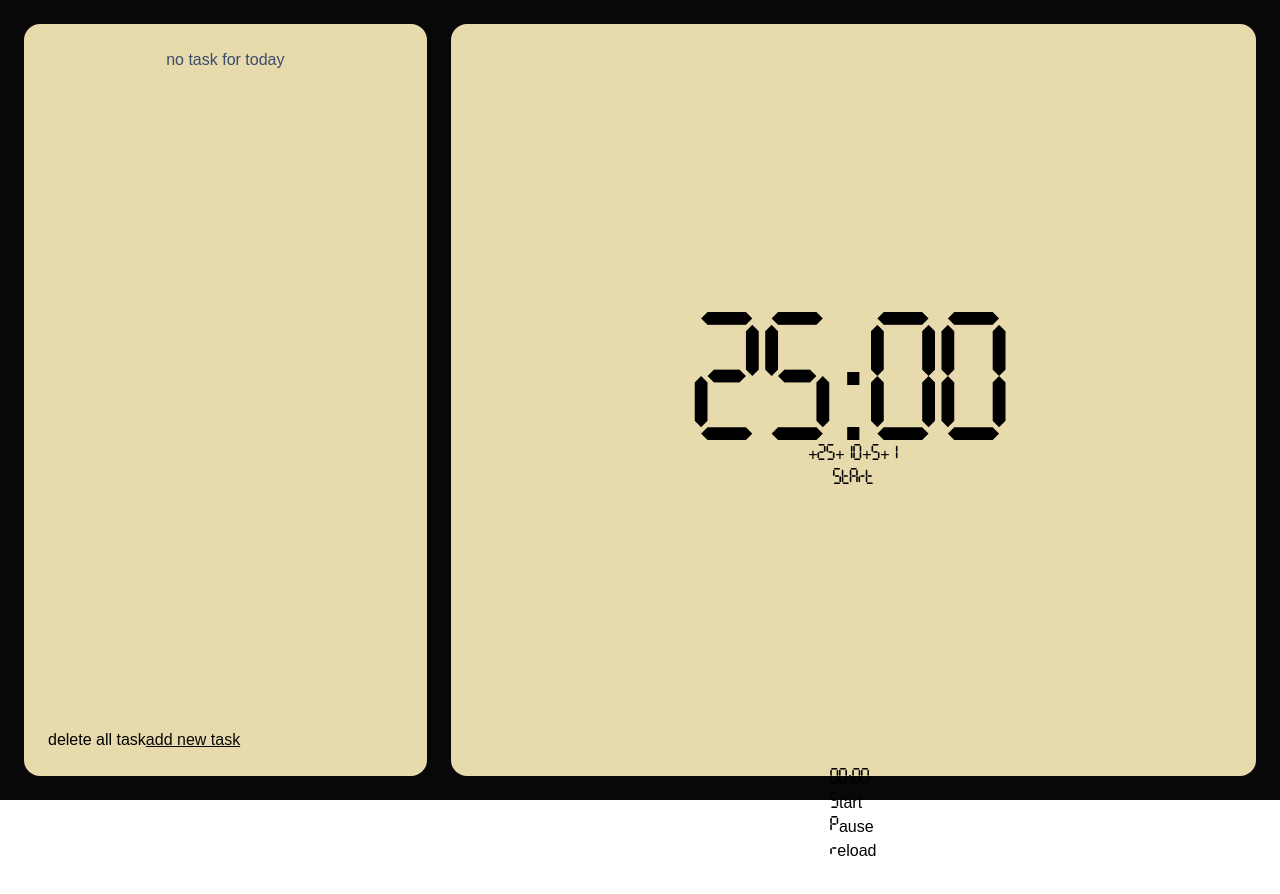
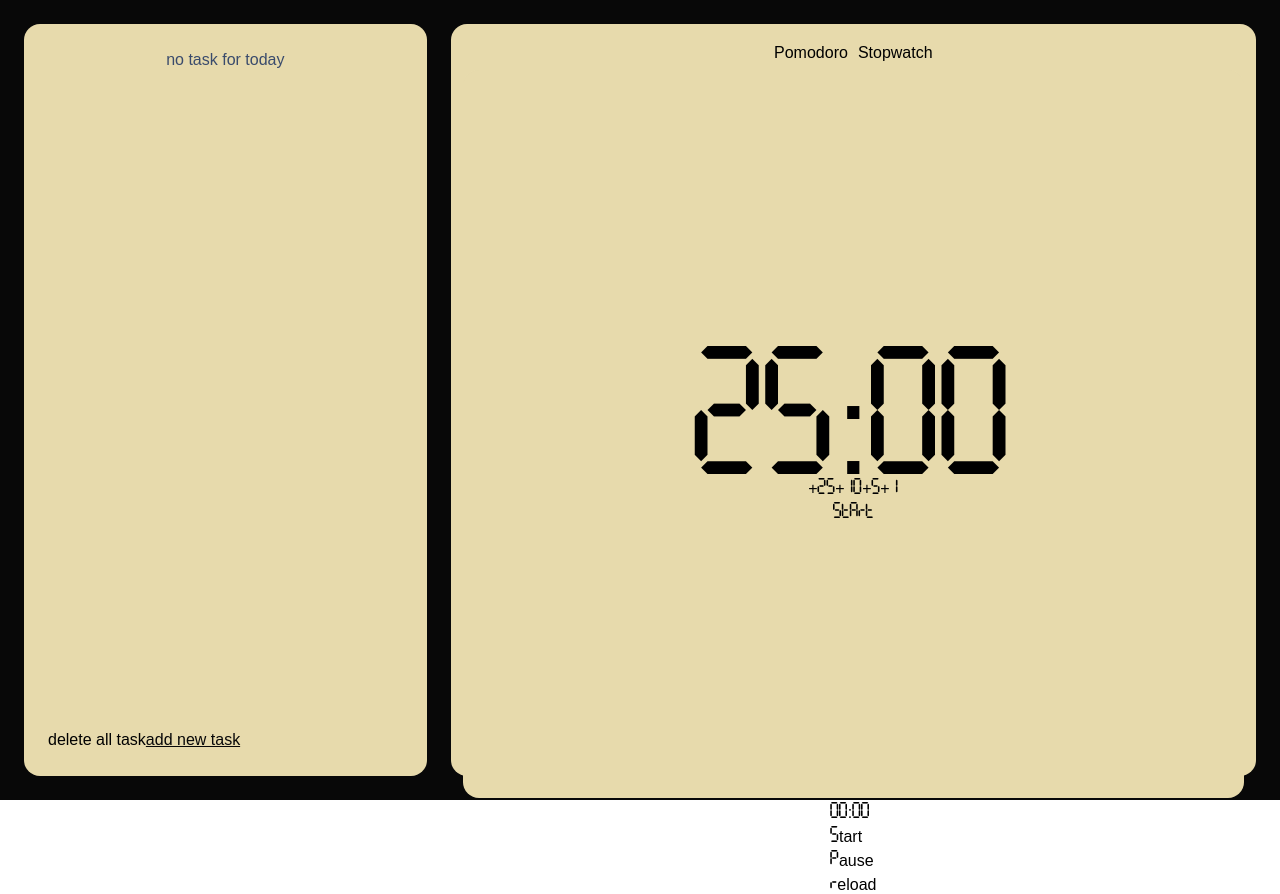
Before and after one commit to DI3906/focus-pomodoro, a Next.js app: page / in a window 1280 px wide. Before the commit the page ends 860 px from the top, so only its background shows below. Built offline with nearby package versions, Linux system fonts and the light colour scheme; a web font is replaced by a local one.

Commit message:
add Stopwatch component and integrate into Watch

```diff
--- a/app/Watch/Watch.tsx
+++ b/app/components/Watch/Watch.tsx
@@ -1,9 +1,13 @@
-import Pomodoro from "../components/Pomodoro/Pomodoro";
+import Pomodoro from "../Pomodoro/Pomodoro";
 import Stopwatch from "../Stopwatch/Stopwatch";
 
 export default function Watch() {
   return (
     <div className="w-full h-full rounded-2xl p-3 flex-col justify-items-center content-center pomodoro">
+      <div>
+        <button className="button-default">Pomodoro</button>
+        <button className="button-default">Stopwatch</button>
+      </div>
       <Pomodoro />
       <Stopwatch />
     </div>
--- a/app/page.tsx
+++ b/app/page.tsx
@@ -1,5 +1,5 @@
 import Todo from './components/Todo/Todo';
-import Watch from './Watch/Watch';
+import Watch from './components/Watch/Watch';
 
 export default function Home() {
   return (
```
Also changed, not shown: app/components/Stopwatch/Stopwatch.tsx (renamed from app/Stopwatch/Stopwatch.tsx).
